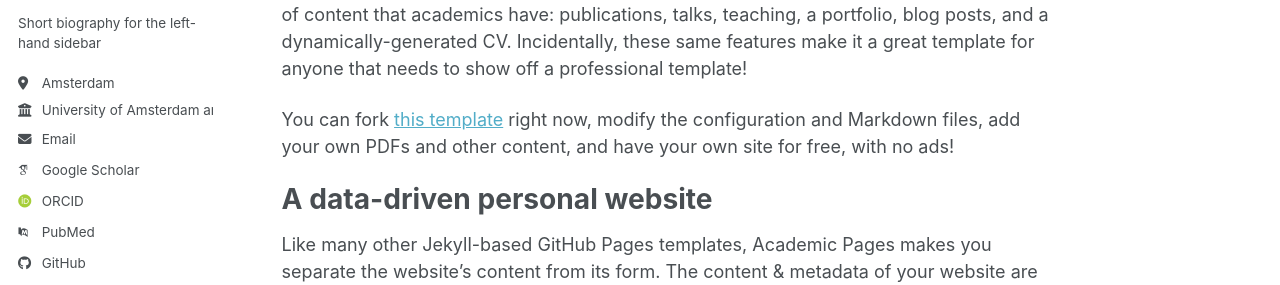
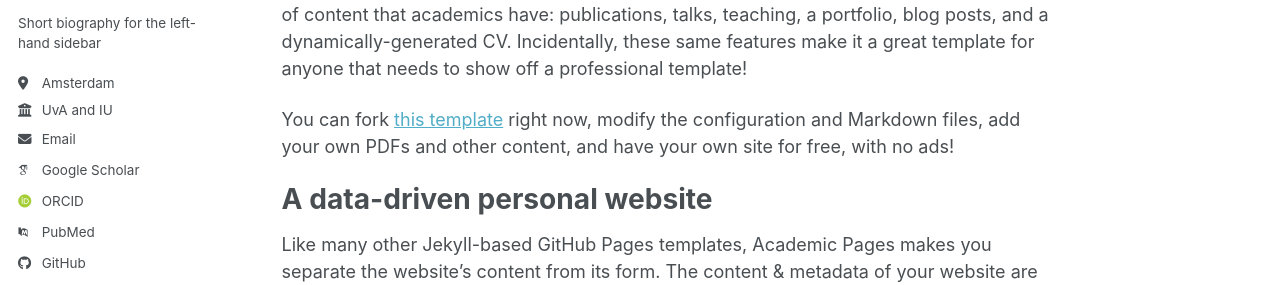
Before and after one commit to jbollen/jbollen.github.io, a Jekyll site: the page built from _pages/about.md, in a window 1280 px wide. Shown: the part 305-590 px from the top of the page. Built offline with Jekyll 4.4.1, drawn with Linux system fonts in a browser that asks for light colours; some web fonts are replaced; a script bundle is joined from its source files by our own code; library files that are not in the unit come from our copies.

Commit message:
Update _config.yml

```diff
--- a/_config.yml
+++ b/_config.yml
@@ -28,7 +28,7 @@ author:
   pronouns         : # example: "she/her"
   bio              : "Short biography for the left-hand sidebar"
   location         : "Amsterdam"
-  employer         : "University of Amsterdam and Indiana University"
+  employer         : "UvA and IU"
   uri              : # URL
   email            : "johanbollen@uva.nl"
 
```
